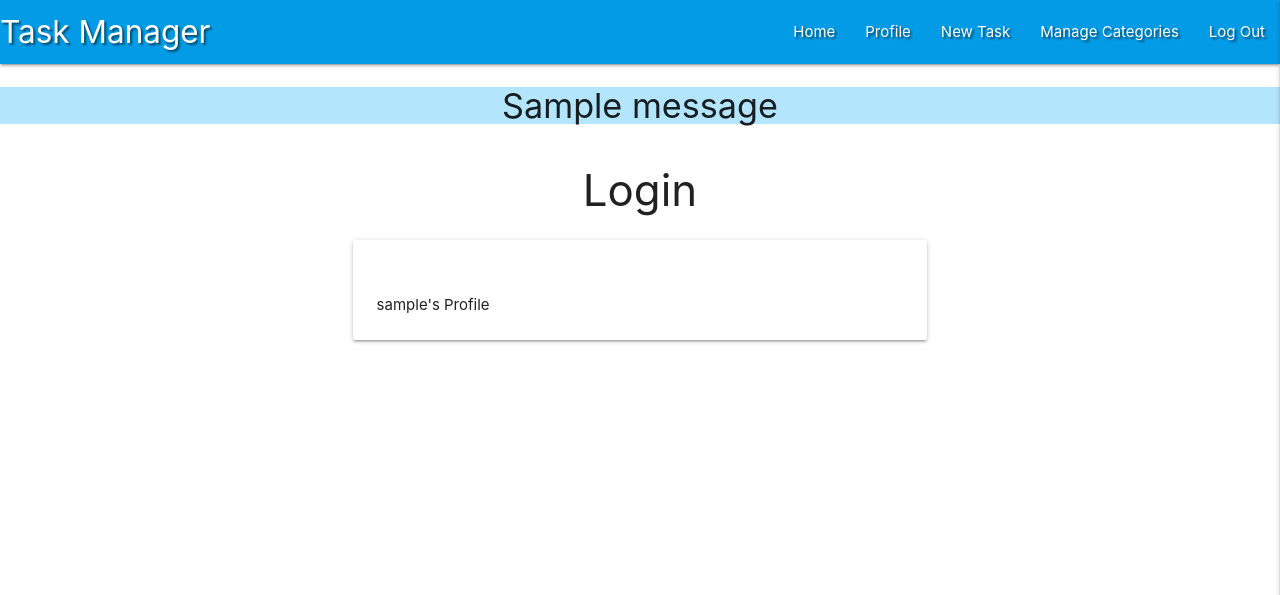
After one commit to meltaylor78/mongoDB_flask_project, a Flask app: a page that uses templates/base.html in a window 1280 px wide. The commit adds this page. Shown: the top 595 px of the page. Run offline with Flask 2, Linux system fonts and the light colour scheme; the visitor is signed in with stand-in values (Sample User, id 1); one stand-in notice (Sample message) is shown; a database or web service that is not in the repository returns one stand-in record (values such as "Sample title"); some libraries are stand-ins or nearby versions.

Commit message:
added logout functionality

```diff
--- a/app.py
+++ b/app.py
@@ -19,6 +19,8 @@ mongo = PyMongo(app)
 
 
 @app.route("/")
+
+
 @app.route("/get_tasks")
 def get_tasks():
     tasks = mongo.db.tasks.find()
@@ -45,6 +47,7 @@ def register():
         # put the new user into 'session' cookie
         session["user"] = request.form.get("username").lower()
         flash("Registration Successful!")
+        return redirect(url_for("profile", username=session["user"]))
     return render_template("register.html")
 
 
@@ -61,6 +64,8 @@ def login():
                 existing_user["password"], request.form.get("password")):
                     session["user"] = request.form.get("username").lower()
                     flash("Welcome, {}".format(request.form.get("username")))
+                    return redirect(url_for(
+                        "profile", username=session["user"]))
             else:
                 # invalid password match
                 flash("Incorrect Username and/or Password")
@@ -73,6 +78,27 @@ def login():
 
     return render_template("login.html")
 
+
+@app.route("/profile/<username>", methods=["GET", "POST"])
+def profile(username):
+    # grab the session user's username from db
+    username = mongo.db.users.find_one(
+        {"username": session["user"]})["username"]
+
+    if session["user"]:
+        return render_template("profile.html", username=username)
+
+    return redirect(url_for("login"))
+
+
+@app.route("/logout")
+def logout():
+    #logout user and remove session coolie
+    flash("You have been logged out")
+    session.pop("user")
+    return redirect(url_for("login"))
+
+
 if __name__ == "__main__":
     app.run(host=os.environ.get("IP"),
             port=int(os.environ.get("PORT")),
--- a/templates/base.html
+++ b/templates/base.html
@@ -1,3 +1,4 @@
+
 <!DOCTYPE html>
 <html lang="en">
 <head>
@@ -12,6 +13,7 @@
     <title>Task Manager</title>
 </head>
 <body>
+
 	<header>
         <!-- top navbar -->
 		<nav class="nav-extended text-shadow light-blue darken-1">
@@ -20,12 +22,15 @@
 				<a href="#" data-target="mobile-demo" class="sidenav-trigger right"><i class="fas fa-bars"></i></a>
 				<ul class="right hide-on-med-and-down">
 					<li><a href="{{ url_for('get_tasks') }}">Home</a></li>
-					<li><a href="#">Profile</a></li>
+                    {% if session.user %}
+                        <li><a href="{{ url_for('profile', username=session['user']) }}">Profile</a></li>
                         <li><a href="#">New Task</a></li>
                         <li><a href="#">Manage Categories</a></li>
-					<li><a href="#">Log Out</a></li>
+                        <li><a href="{{ url_for('logout') }}">Log Out</a></li>
+                    {% else %}
                         <li><a href="{{ url_for('login') }}">Log In</a></li>
                         <li><a href="{{ url_for('register') }}">Register</a></li>
+                    {% endif %}
 				</ul>
 			</div>
 		</nav>
@@ -34,17 +39,35 @@
 		<ul class="sidenav" id="mobile-demo">
             <li><h4 class="center-align light-blue-text text-darken 4">Task Manager</h4></li>
             <li><a href="{{ url_for('get_tasks') }}">Home</a></li>
-            <li><a href="#">Profile</a></li>
+            {% if session.user %}
+                <li><a href="{{ url_for('profile', username=session['user']) }}">Profile</a></li>
                 <li><a href="#">New Task</a></li>
                 <li><a href="#">Manage Categories</a></li>
-            <li><a href="#">Log Out</a></li>
+                <li><a href="{{ url_for('logout') }}">Log Out</a></li>
+            {% else %}
                 <li><a href="{{ url_for('login') }}">Log In</a></li>
                 <li><a href="{{ url_for('register') }}">Register</a></li>
+            {% endif %}
 		</ul>
 	</header>
 
+    <section>
+        <!-- flash messages -->
+        {% with messages = get_flashed_messages() %}
+            {% if messages %}
+                {% for message in messages %}
+                    <div class="row flashes">
+                        <h4 class="light-blue lighten-4 center-align">{{ message }}</h4>
+                    </div>
+                {% endfor %}
+            {% endif %}
+        {% endwith %}
+    </section>
+
+    <main class="container">
         {% block content %}
         {% endblock %}
+    </main>
 
     <script src="https://code.jquery.com/jquery-3.5.1.min.js"
         integrity="sha256-9/aliU8dGd2tb6OSsuzixeV4y/faTqgFtohetphbbj0=" crossorigin="anonymous"></script>
--- /dev/null
+++ b/templates/profile.html
@@ -0,0 +1,15 @@
+{% extends "base.html" %}
+{% block content %}
+
+    <h3 class="center-align">Login</h3>
+
+    <div class="row">
+        <div class="col s12 m8 offset-m2" method="POST" action="{{ url_for('login') }}">
+            <div class="card-panel">
+                <h3 class="center-align light-blue text-darken-4"></h3>
+                {{ username }}'s Profile
+            </div>
+        </div>
+    </div>
+
+{% endblock %}
```
Lines whose indentation alone changed are shown as unchanged.
